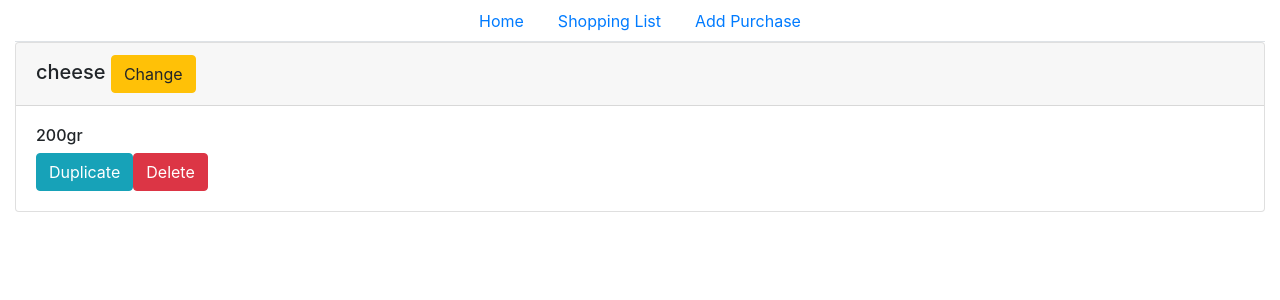
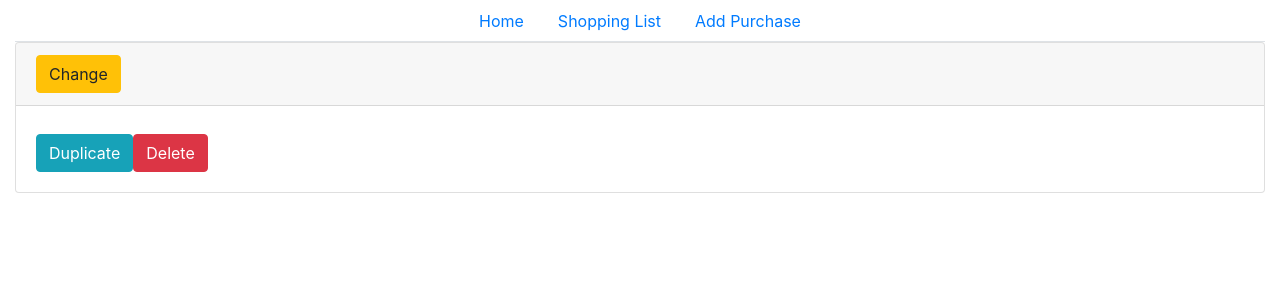
Before and after one commit to JuliaTL/Ang-Lab, an Angular app: page /view-shopping-item/1/1 in a window 1280 px wide. Shown: the top 300 px of the page. Built offline with nearby package versions, Linux system fonts and the light colour scheme.

Commit message:
url fixed

```diff
--- a/src/app/app.module.ts
+++ b/src/app/app.module.ts
@@ -17,7 +17,7 @@ import { ViewShoppingItemComponent } from './view-shopping-item/view-shopping-it
 const routes: Routes = [
   { path: '', component: HomeComponent },
   { path: 'view-shopping-list', component: ViewShoppingListComponent },
-  { path: 'view-shopping-list/:itemName/:itemAmount', component: ViewShoppingListComponent},
+  { path: 'view-shopping-list/:itemName', component: ViewShoppingListComponent},
   { path: 'view-shopping-item/:itemName/:itemAmount', component: ViewShoppingItemComponent},
   { path: 'add-purchase', component: AddPurchaseComponent },
 ];
--- a/src/app/shopping-list/shopping-list-item/shopping-list-item.component.html
+++ b/src/app/shopping-list/shopping-list-item/shopping-list-item.component.html
@@ -1,5 +1,5 @@
 <div class="card">
-  <h5 class="card-header">{{ item.itemName }}
+  <h5 class="card-header">{{ itemName }}
     <button class="btn btn-warning"
             (click)="editItemName = !editItemName"
             >Change</button>
@@ -11,7 +11,7 @@
     </div>
   </h5>
   <div class="card-body">
-    <h6>{{ item.itemAmount }}</h6>
+    <h6>{{ itemAmount }}</h6>
     <button class="btn btn-info"
             (click)="onDuplicate()">
              Duplicate </button>
--- a/src/app/shopping-list/shopping-list-item/shopping-list-item.component.ts
+++ b/src/app/shopping-list/shopping-list-item/shopping-list-item.component.ts
@@ -10,10 +10,12 @@ export class ShoppingListItemComponent {
 @Input() item: { itemName: string, itemAmount: string };
 @Input() id: number;
 @Input() itemName: string;
+@Input() itemAmount: string;
 @ViewChild('editedItemNameInput') editedItemNameInput;
 editItemName: boolean = false;
 
-  constructor(private shoppingService: ShoppingService) { }
+  constructor(public shoppingService: ShoppingService) {
+  }
 
   onDelete() {
     this.shoppingService.deleteItem(this.id, this.item);
--- a/src/app/view-shopping-item/view-shopping-item.component.html
+++ b/src/app/view-shopping-item/view-shopping-item.component.html
@@ -1,4 +1,4 @@
-<app-shopping-list-item *ngFor="let item of shoppingService.shoppingList; let i = index"
-                        [id] = "i"
-                        [item]="item">
+<app-shopping-list-item *ngIf="shoppingService.shoppingList"
+                        [item]="item"
+                        >
 </app-shopping-list-item>
--- a/src/app/view-shopping-item/view-shopping-item.component.ts
+++ b/src/app/view-shopping-item/view-shopping-item.component.ts
@@ -10,6 +10,7 @@ import {ShoppingService} from "../services/shopping.service";
 export class ViewShoppingItemComponent implements OnInit {
   itemName: string;
   itemAmount: string;
+  item: { itemName: string, itemAmount: string };
   constructor(public route: ActivatedRoute, public shoppingService: ShoppingService) { }
 
   ngOnInit(): void {
--- a/src/app/view-shopping-list/view-shopping-list.component.html
+++ b/src/app/view-shopping-list/view-shopping-list.component.html
@@ -3,7 +3,7 @@
     <ol>
       <li *ngFor="let item of shoppingService.shoppingList; let i = index"
           [id] = "i"
-      > <a [routerLink]="'/view-shopping-item/:itemName/:itemAmount'">
+      > <a [routerLink]="['../view-shopping-item', item.itemName, item.itemAmount]">
         <h4 class="text-dark"> Name: {{ item.itemName }} </h4>
         <strong class="text-secondary"> Amount: {{ item.itemAmount }} </strong>
         <hr>
```
